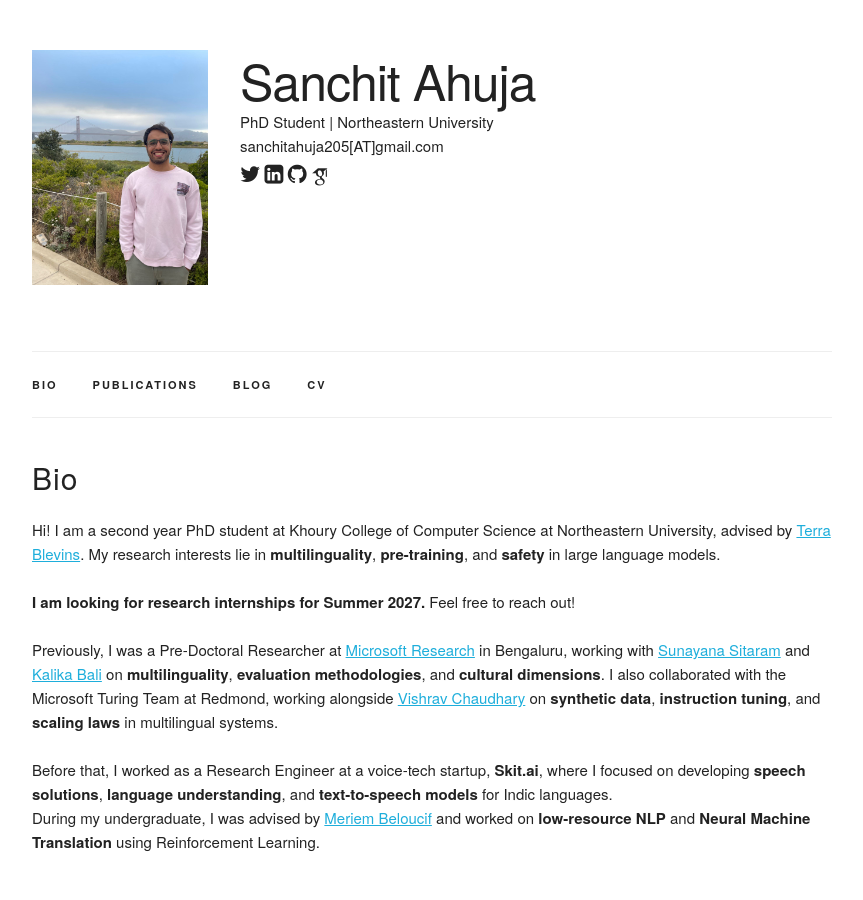
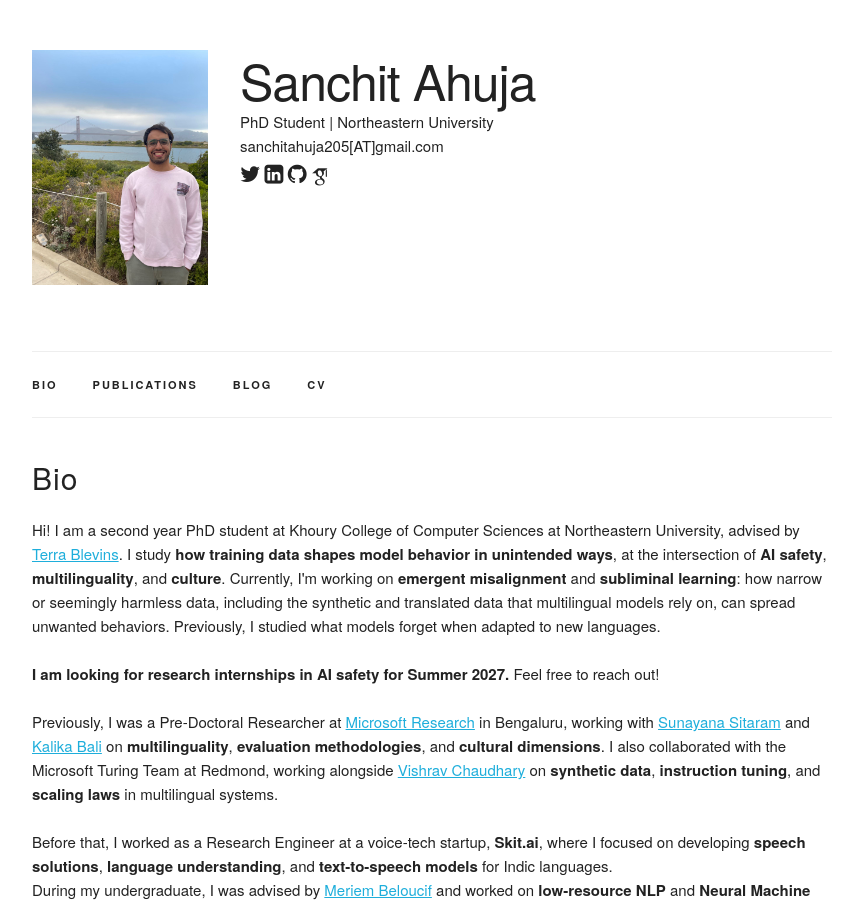
Before and after one commit to sanchit-ahuja/sanchit-ahuja.github.io, a Jekyll site: the page built from index.html, in a window 1280 px wide and 900 px high. Shown: the whole window, without its empty margins (208-1071 px from the left). Built offline with Jekyll 4.4.1, drawn with Linux system fonts in a browser that asks for light colours; some web fonts are replaced; some of the changed text lies outside the part shown.

Commit message:
Reframe bio around AI safety, emergent misalignment, and subliminal learning
Co-Authored-By: Claude Opus 5.5 <noreply@anthropic.com>
Claude-Session: https://claude.ai/code/session_01VSyQfuFdNLnhN2FGDMoAAR

```diff
--- a/_data/experience.yaml
+++ b/_data/experience.yaml
@@ -3,7 +3,7 @@ experiences:
 - place: "Northeastern University"
   time: "2025-Now"
   title: "PhD Student"
-  subtitle: "Multilinguality, Pre-training, Safety"
+  subtitle: "AI Safety, Multilinguality, Data"
   category: "education"
 
 - place: "Microsoft Research"
--- a/index.html
+++ b/index.html
@@ -6,10 +6,10 @@ title: Home
 <div class="docs-section" id="bio">
   <h4>Bio</h4>
   <p>
-    Hi! I am a second year PhD student at Khoury College of Computer Science at Northeastern University, advised by <a href="https://blvns.github.io/" target="_blank">Terra Blevins</a>. My research interests lie in <b>multilinguality</b>, <b>pre-training</b>, and <b>safety</b> in large language models.
+    Hi! I am a second year PhD student at Khoury College of Computer Sciences at Northeastern University, advised by <a href="https://blvns.github.io/" target="_blank">Terra Blevins</a>. I study <b>how training data shapes model behavior in unintended ways</b>, at the intersection of <b>AI safety</b>, <b>multilinguality</b>, and <b>culture</b>. Currently, I'm working on <b>emergent misalignment</b> and <b>subliminal learning</b>: how narrow or seemingly harmless data, including the synthetic and translated data that multilingual models rely on, can spread unwanted behaviors. Previously, I studied what models forget when adapted to new languages.
     <br>
     <br>
-    <b>I am looking for research internships for Summer 2027.</b> Feel free to reach out!
+    <b>I am looking for research internships in AI safety for Summer 2027.</b> Feel free to reach out!
     <br>
     <br>
 Previously, I was a Pre-Doctoral Researcher at <a href="https://www.microsoft.com/en-us/research/lab/microsoft-research-india/" target="_blank">Microsoft Research</a> in Bengaluru, working with <a href="https://www.microsoft.com/en-us/research/people/sunayana/" target="_blank">Sunayana Sitaram</a> and <a href="https://www.microsoft.com/en-us/research/people/kalikab/" target="_blank">Kalika Bali</a> on <b>multilinguality</b>, <b>evaluation methodologies</b>, and <b>cultural dimensions</b>. I also collaborated with the Microsoft Turing Team at Redmond, working alongside <a href="https://scholar.google.com/citations?user=CXlp-fcAAAAJ&hl=en&oi=ao" target="_blank">Vishrav Chaudhary</a> on <b>synthetic data</b>, <b>instruction tuning</b>, and <b>scaling laws</b> in multilingual systems.
```
